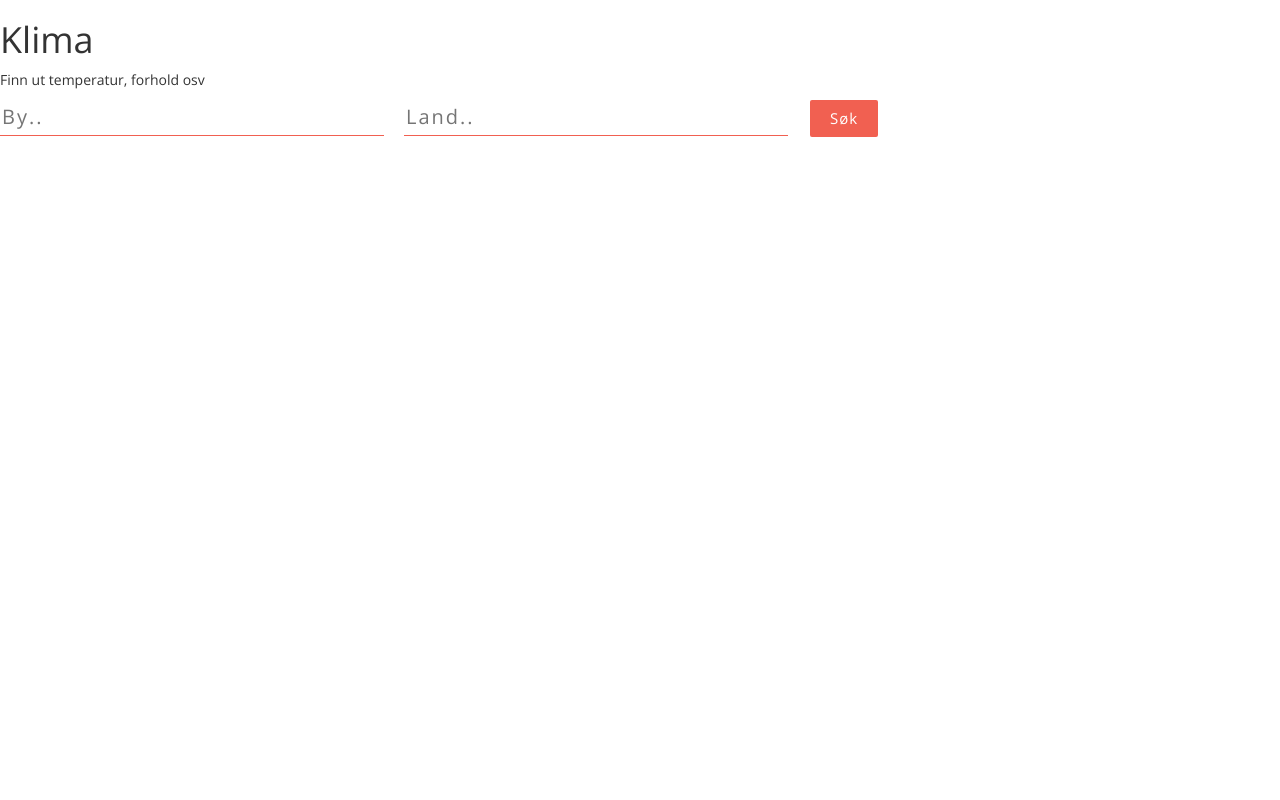
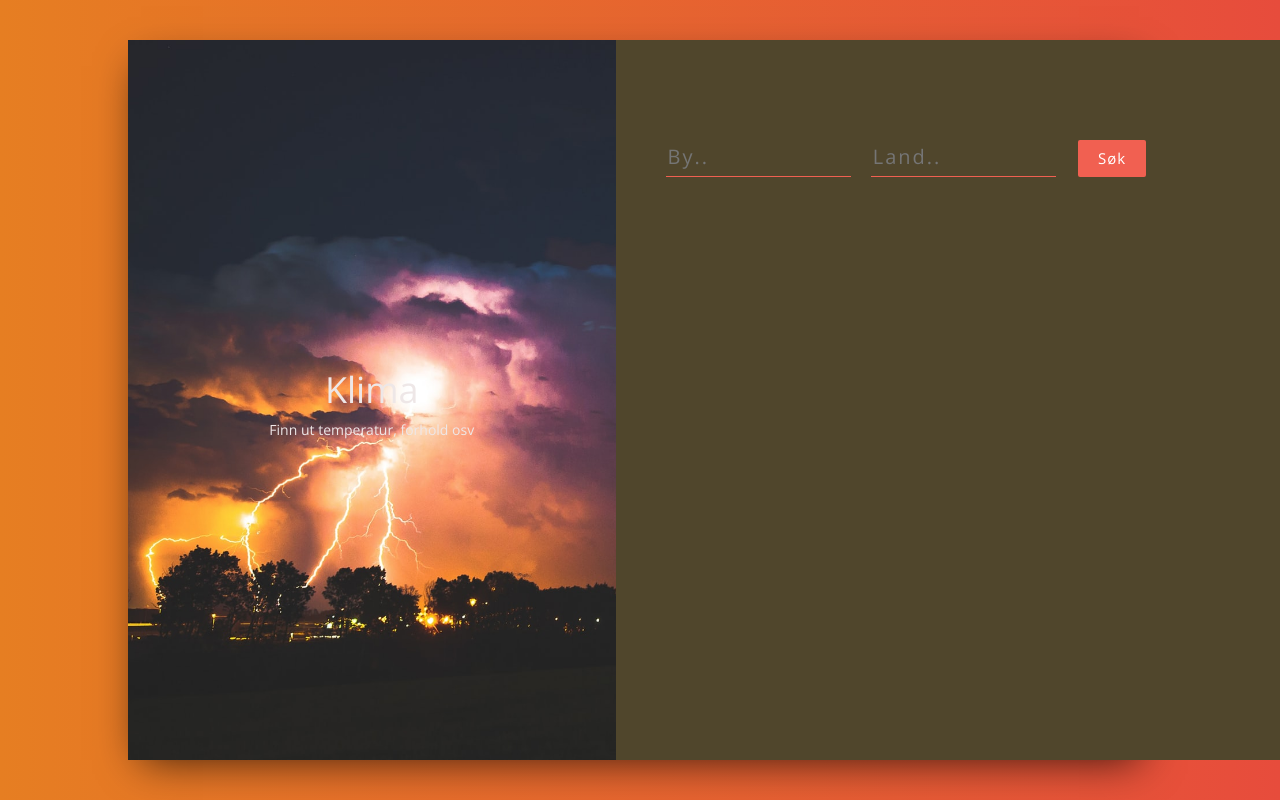
Before and after one commit to Thusj/klima-app, a React (Create React App) app: page / in a window 1280 px wide. Built offline with nearby package versions, Linux system fonts and the light colour scheme.

Commit message:
blablabla

```diff
--- a/src/App.css
+++ b/src/App.css
@@ -24,13 +24,13 @@ body {
 
 .title-container {
   height: 90vh;
-  /*background: url("img/bg.jpg") center center no-repeat;*/
+  background: url("img/lynbilde2.jpg") center center no-repeat;
   background-size: cover;
   display: flex;
   align-items: center;
   justify-content: center;
   text-align: center;
-  color: #000;
+  color: rgb(238, 231, 231);
 }
 
 .title-container__title {
@@ -49,7 +49,7 @@ body {
 }
 
 .form-container {
-  background-color: #2c3e50;
+  background-color: #50462c;
   height: 90vh;
   padding-top: 100px;
   padding-left: 50px;
@@ -61,7 +61,7 @@ input[type="text"] {
   border-bottom: solid 1px #f16051;
   width: 30%;
   padding-bottom: 4px;
-  color: rgb(19, 16, 16) !important;
+  color: rgb(255, 255, 255) !important;
   font-weight: lighter;
   letter-spacing: 2px;
   margin-bottom: 30px;
@@ -105,7 +105,7 @@ button:active {
 
 .weather__key {
   color: #f16051;
-  border-bottom: solid 2px rgba(255,255,255,0.06);
+  border-bottom: solid 2px rgba(236, 231, 231, 0.06);
   padding: 20px 0 20px 0;
   font-weight: 400;
 }
--- a/src/App.js
+++ b/src/App.js
@@ -43,21 +43,33 @@ class App extends React.Component {
  }
 
   render() {
-    return(
+    return (
       <div>
+        <div className="wrapper">
+          <div className="main">
+            <div className="container">
+              <div className="row">
+                <div className="col-xs-5 title-container">
                   <Titles />
-        <Form getWeather={this.getWeather}/>
+                </div>
+                <div className="col-xs-7 form-container">
+                  <Form getWeather={this.getWeather} />
                   <Weather
                     temperature={this.state.temperature}
+                    humidity={this.state.humidity}
                     city={this.state.city}
                     country={this.state.country}
-              humidity={this.state.humidity}
                     description={this.state.description}
                     error={this.state.error}
                   />
                 </div>
+              </div>
+            </div>
+          </div>
+        </div>
+      </div>
     );
   }
-}
+};
 
 export default App;
```
Also changed, not shown: src/img/lynbilde.jpg (added), src/img/lynbilde2.jpg (added). Lines whose indentation alone changed are shown as unchanged.
